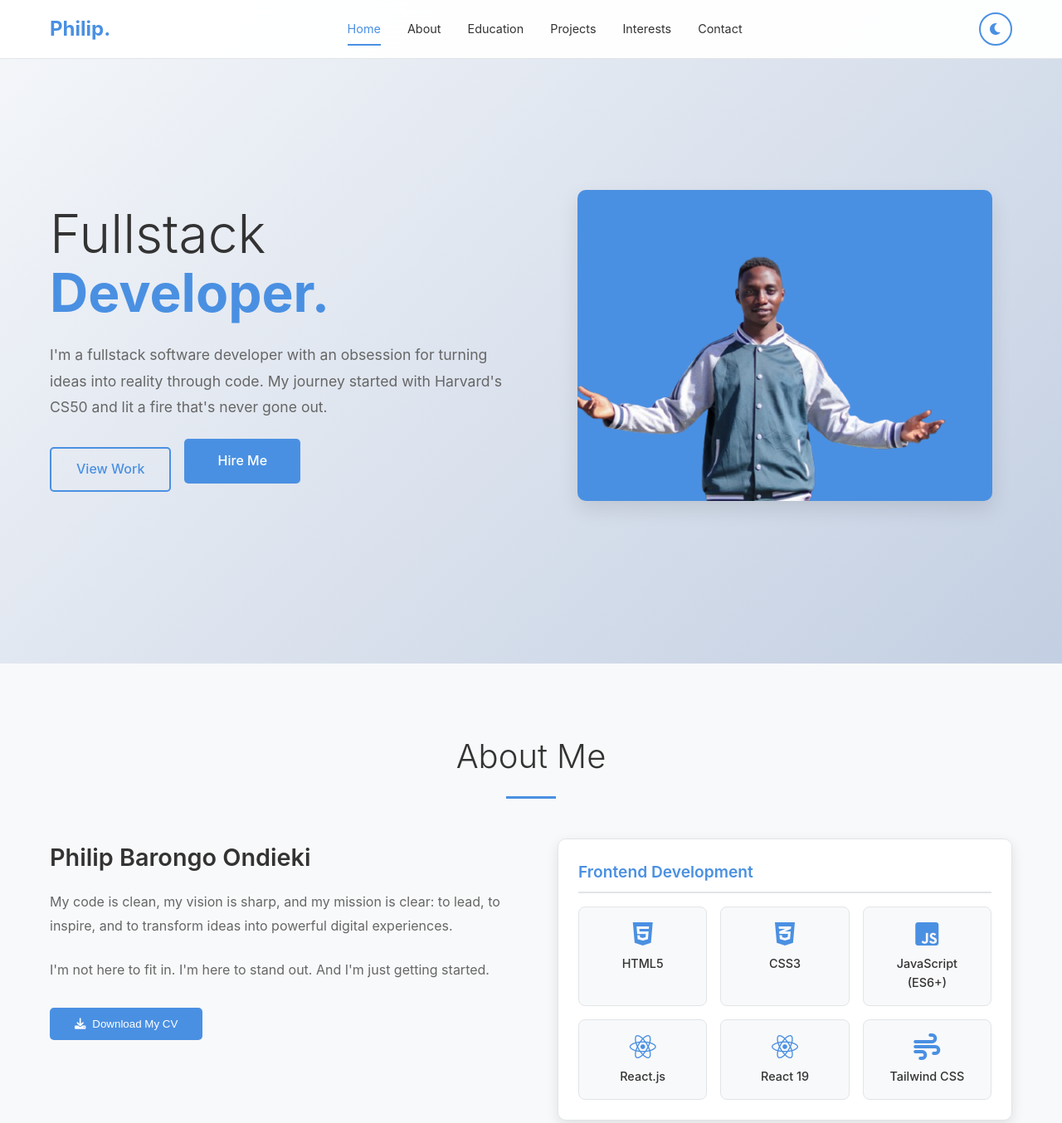
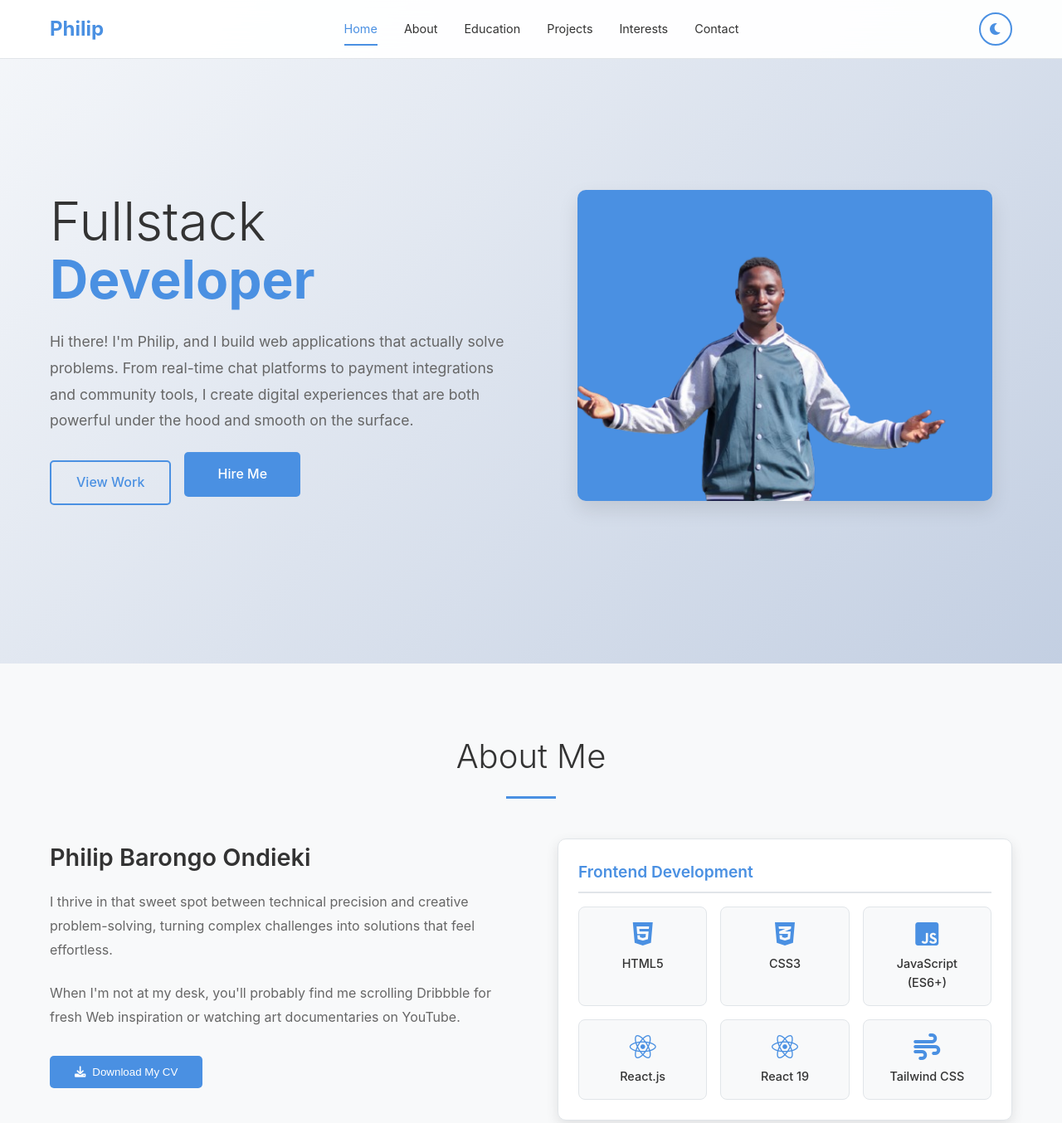
Before and after one commit to PhilipOndieki/PhilipOndieki_Portfolio2, a plain HTML site: page index.html in a window 1280 px wide. Shown: the top 1354 px of the page at 83% size. Drawn offline with Linux system fonts and the light colour scheme.

Commit message:
updated about me

```diff
--- a/index.html
+++ b/index.html
@@ -12,7 +12,7 @@
     <nav class="navbar">
         <div class="nav-container">
             <div class="nav-logo">
-                <span>Philip.</span>
+                <span>Philip</span>
             </div>
             <div class="nav-menu">
                 <a href="#home" class="nav-link">Home</a>
@@ -40,8 +40,8 @@
         <div class="hero-container">
             <div class="hero-content">
                 <div class="hero-text">
-                    <h1> Fullstack <br><span class="accent">Developer.</span></h1>
-                    <p>I'm a fullstack software developer with an obsession for turning ideas into reality through code. My journey started with Harvard's CS50 and lit a fire that's never gone out.</p>
+                    <h1> Fullstack <br><span class="accent">Developer</span></h1>
+                    <p>Hi there! I'm Philip, and I build web applications that actually solve problems. From real-time chat platforms to payment integrations and community tools, I create digital experiences that are both powerful under the hood and smooth on the surface.</p>
                     <div class="hero-buttons">
                         <a href="#projects" class="btn-secondary">View Work</a>
                         <a href="#contact" class="btn-primary hire-me-btn">Hire Me</a>
@@ -66,8 +66,8 @@
             <div class="about-content">
                 <div class="about-text">
                     <h3>Philip Barongo Ondieki</h3>
-                    <p>My code is clean, my vision is sharp, and my mission is clear: to lead, to inspire, and to transform ideas into powerful digital experiences.</p>
-                    <p>I'm not here to fit in. I'm here to stand out. And I'm just getting started.</p>
+                    <p>I thrive in that sweet spot between technical precision and creative problem-solving, turning complex challenges into solutions that feel effortless.</p>
+                    <p>When I'm not at my desk, you'll probably find me scrolling Dribbble for fresh Web inspiration or watching art documentaries on YouTube.</p>
                     <div class="cv-download">
                         <button id="downloadCV" class="btn-primary">
                             <i class="fas fa-download"></i>
```
